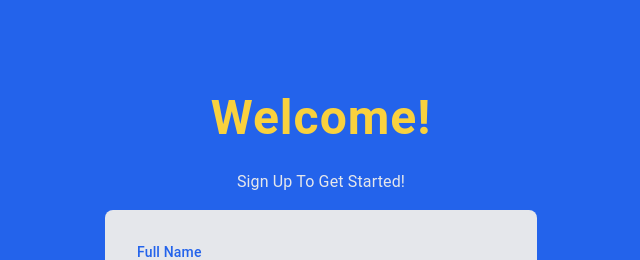
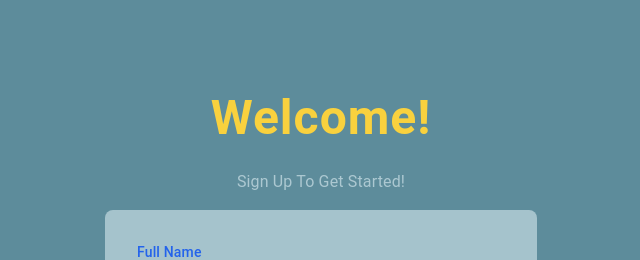
Before and after one commit to Kristina-66/UserDashboard, a React (Create React App) app: page /register in a window 1280 px wide. Shown: the top 260 px of the page, without its empty margins (319-959 px from the left). Built offline with nearby package versions, Linux system fonts and the light colour scheme; no server answers.

Commit message:
add style

```diff
--- a/src/pages/login.page.tsx
+++ b/src/pages/login.page.tsx
@@ -103,7 +103,7 @@ const LoginPage = () => {
         justifyContent: "center",
         alignItems: "center",
         height: "100vh",
-        backgroundColor: "#2363eb",
+        backgroundColor: "#5d8c9b",
       }}
     >
       <Box
@@ -130,7 +130,7 @@ const LoginPage = () => {
         <Typography
           variant="body1"
           component="h2"
-          sx={{ color: "#e5e7eb", mb: 2 }}
+          sx={{ color: "#acc8d1", mb: 2 }}
         >
           Login to have access!
         </Typography>
--- a/src/pages/profile.page.tsx
+++ b/src/pages/profile.page.tsx
@@ -9,7 +9,7 @@ const ProfilePage = () => {
     <Container maxWidth="lg">
       <Box
         sx={{
-          backgroundColor: "#ece9e9",
+          backgroundColor: "#5d8c9b",
           mt: "2rem",
           height: "15rem",
           display: "flex",
--- a/src/pages/register.page.tsx
+++ b/src/pages/register.page.tsx
@@ -106,7 +106,7 @@ const RegisterPage = () => {
         justifyContent: "center",
         alignItems: "center",
         height: "100vh",
-        backgroundColor: "#2363eb",
+        backgroundColor: "#5d8c9b",
       }}
     >
       <Box
@@ -130,7 +130,7 @@ const RegisterPage = () => {
         >
           Welcome!
         </Typography>
-        <Typography component="h2" sx={{ color: "#e5e7eb", mb: 2 }}>
+        <Typography component="h2" sx={{ color: "#acc8d1", mb: 2 }}>
           Sign Up To Get Started!
         </Typography>
 
@@ -143,7 +143,7 @@ const RegisterPage = () => {
             maxWidth="27rem"
             width="100%"
             sx={{
-              backgroundColor: "#e5e7eb",
+              backgroundColor: "#acc8d1eb",
               p: { xs: "1rem", sm: "2rem" },
               borderRadius: 2,
             }}
--- a/src/pages/unauthorize.page.tsx
+++ b/src/pages/unauthorize.page.tsx
@@ -5,7 +5,7 @@ const UnauthorizePage = () => {
     <Container maxWidth="lg">
       <Box
         sx={{
-          backgroundColor: "#ece9e9",
+          backgroundColor: "#5d8c9b",
           mt: "2rem",
           height: "15rem",
           display: "flex",
```
